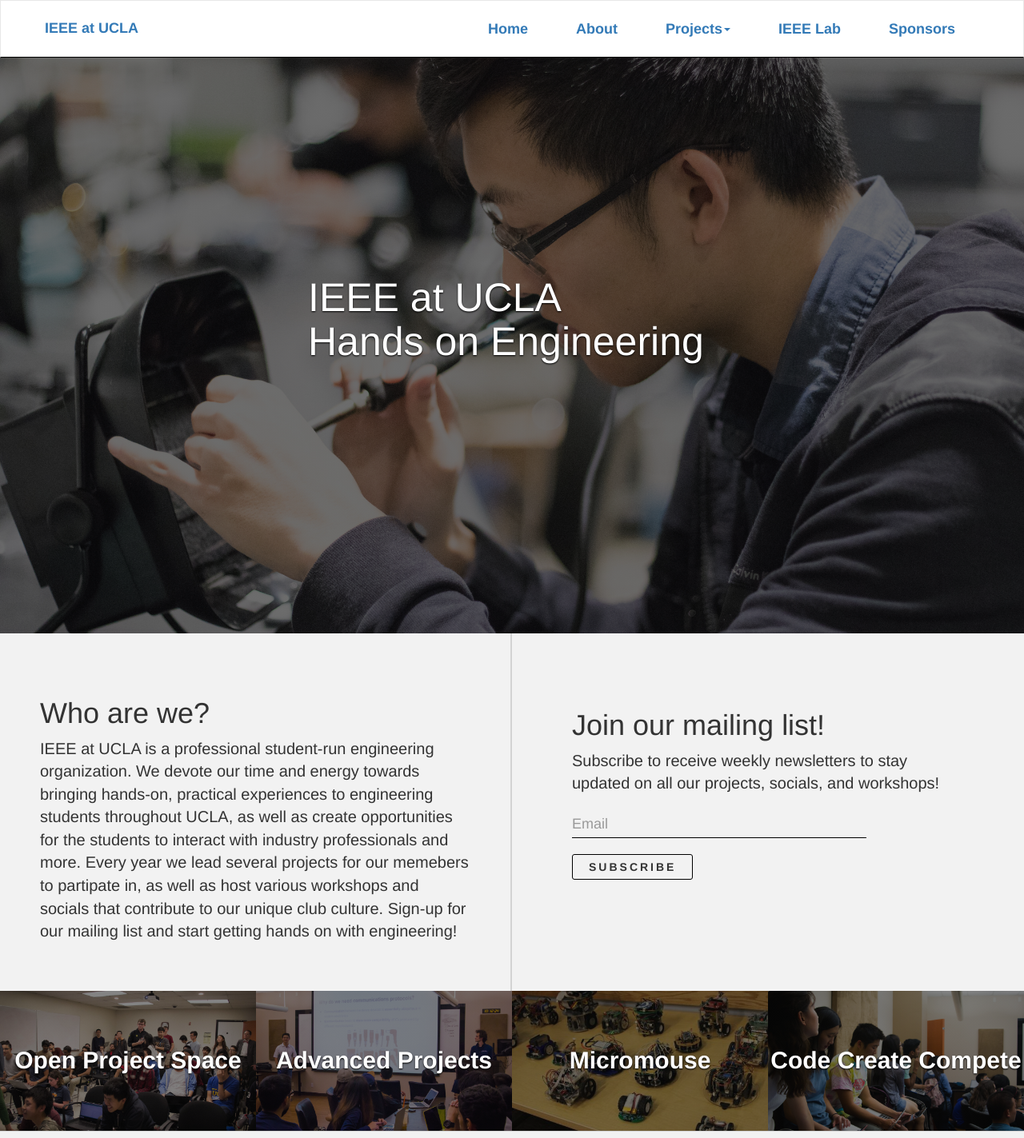
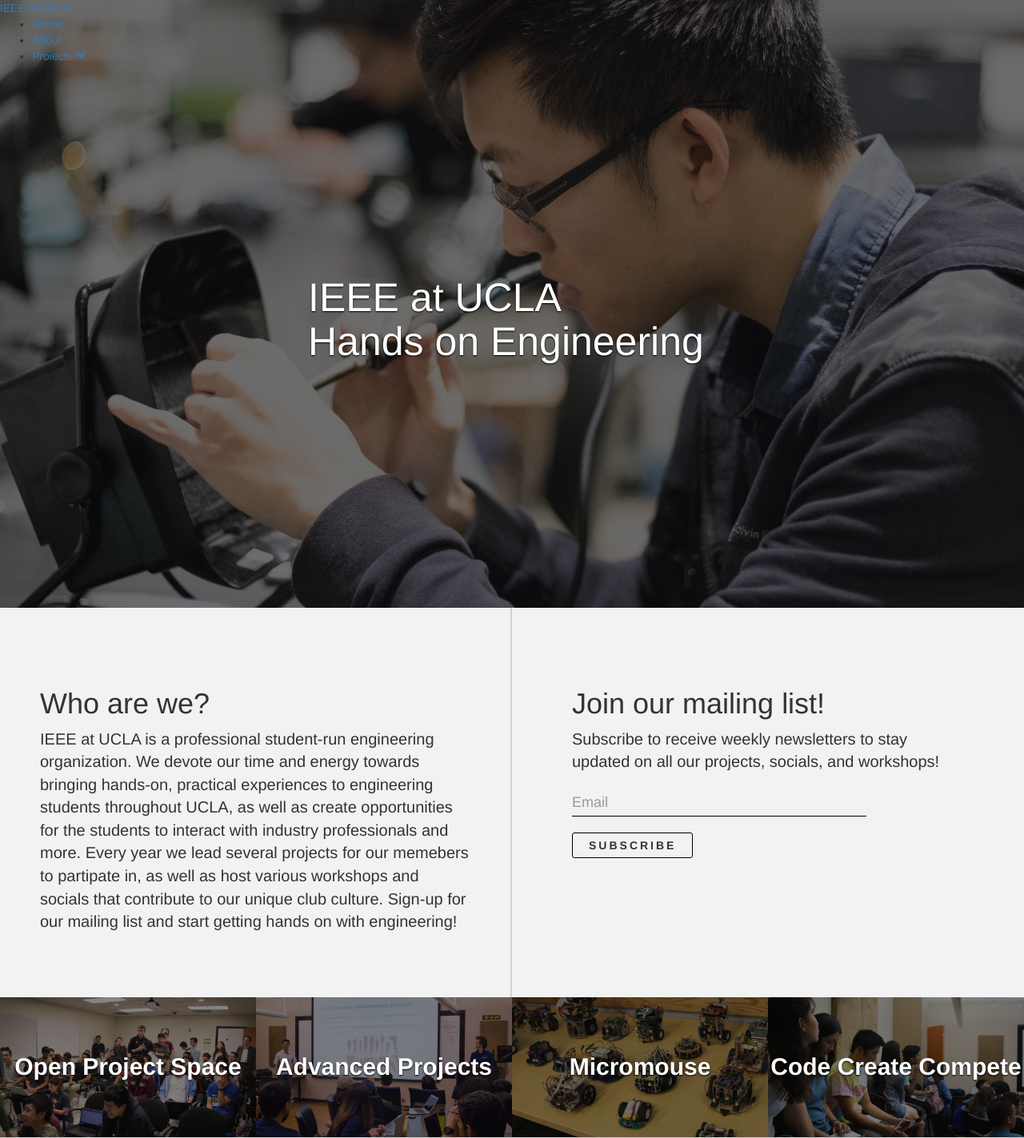
Before and after one commit to UCLA-IEEE/ieeebruins.com, a PHP site: page / in a window 1280 px wide. Shown: the top 1423 px of the page at 80% size. Run offline with PHP 8.4, Linux system fonts and the light colour scheme; some libraries are stand-ins or nearby versions.

Commit message:
Started new navbar from scratch

```diff
--- a/css/index.css
+++ b/css/index.css
@@ -11,7 +11,7 @@
 /* HOME BILLBOARD */
 
 .home-billboard {
-    height: 90%;
+    height: 95%;
     background: linear-gradient(rgba(10, 10, 10, 0.6), rgba(10, 10, 10, 0.6)),
         url('../images/kenny.jpg') center no-repeat;
     background-size: cover;
@@ -51,12 +51,12 @@
 
 .description {
     background-color: #F2F2F2;
-    padding: 60px 50px;
+    padding: 80px 50px;
     border-right: solid lightgrey 2px;
 }
 
 .mailing-list {
-    padding: 75px 75px;
+    padding: 80px 75px;
     background-color: #F2F2F2;
 }
 
@@ -103,7 +103,7 @@
 
 @media (max-width: 992px) {
     .description {
-        padding: 30px 20px;
+        padding: 40px 20px 60px;
         border-left: none;
         border-bottom: solid lightgrey 2px;
     }
--- a/css/navbar.css
+++ b/css/navbar.css
@@ -1,52 +1,10 @@
-.navbar {
-    padding: 0 40px;
-    margin: 0;
-    border-bottom: 1px solid black;
-    background-color: white;
-    border-radius: 0;
-}
+.myNavbar {
+    position: fixed;
+    top: 0;
+    z-index: 1000;
 
-#myNavbar a,
-#myNavbar a:hover,
-#myNavbar a:focus,
-#myNavbar a:visited,
-.navbar-default .navbar-brand:hover {
-    color: #337ab7;
-}
-
-.navbar-default .navbar-brand {
-    font-size: 18px;
-    margin: 9px 0;
-    font-weight: bold;
-    color: #337ab7;
-}
-
-.nav li {
-    font-size: 18px;
-    padding: 10px 15px;
-    font-weight: bold;
-}
-
-.open {
-    background-color: white;
-}
-
-.navbar-toggle {
-    border: none;
-    margin: 17px 0;
-}
-
-.navbar-inverse .navbar-toggle:focus,
-.navbar-inverse .navbar-toggle:hover {
+    width: 100%;
+    height: 75px;
+    overflow: hidden;
     background-color: transparent;
 }
-
-.icon-bar {
-    background-color: #337ab7;
-}
-
-@media (max-width: 768px) {
-    .navbar {
-        padding: 0;
-    }
-}
--- a/includes/navbar.html
+++ b/includes/navbar.html
@@ -1,28 +1,12 @@
-<div class="navbar navbar-default">
-    <div class="container-fluid">
-        <div class="navbar-header">
-            <a class="navbar-brand" href="../">IEEE at UCLA</a>
-            <button type="button" class="navbar-toggle" data-toggle="collapse" data-target="#myNavbar">
-                <span class="icon-bar"></span>
-                <span class="icon-bar"></span>
-                <span class="icon-bar"></span>
-            </button>
-        </div>
-        <div class='collapse navbar-collapse' id='myNavbar'>
-        <ul class="nav navbar-nav navbar-right">
-            <li><a href="../">Home</a></li>
-            <li class="dropdown"><a href="#">About</a></li>
-            <li class="dropdown">
-                <a class="dropdown-toggle" data-toggle="dropdown" href="#">Projects<span class="caret"></span></a>
-                <ul class="dropdown-menu">
-                    <li><a href="#">Page 2-1</a></li>
-                    <li><a href="#">Page 2-2</a></li>
-                    <li><a href="#">Page 2-3</a></li>
-                </ul>
-            </li>
-            <li><a href='#'>IEEE Lab</a></li>
-            <li><a href="#">Sponsors</a></li>
-        </ul>
-        </div>
+<div class='myNavbar'>
+    <div class='brand-container'>
+        <a class='brand'>IEEE at UCLA</a>
     </div>
+    <ul class='nav-list'>
+        <li><a href='#home'>Home</a></li>
+        <li><a href='#about'>About</a></li>
+        <li><a href='#projects'>Projects <span class='glyphicon glyphicon-chevron-down'></span></a></li>
+        <li><a href='#lab'>IEEE Lab</a></li>
+        <li><a href='#sponsors'>Sponsors</a></li>
+    </ul>
 </div>
--- a/index.php
+++ b/index.php
@@ -32,13 +32,16 @@
         </div>
     </div>
 
-    <!-- DESCRIPTION -->
+    <!-- DESCRIPTION AND MAILING LIST -->
     <div class='container-fluid'>
         <div class='row description-container'>
+            <!-- DESCRIPTION -->
             <div class='description col-md-6'>
                 <h1>Who are we?</h1>
                 <p>IEEE at UCLA is a professional student-run engineering organization. We devote our time and energy towards bringing hands-on, practical experiences to engineering students throughout UCLA, as well as create opportunities for the students to interact with industry professionals and more. Every year we lead several projects for our memebers to partipate in, as well as host various workshops and socials that contribute to our unique club culture. Sign-up for our mailing list and start getting hands on with engineering!</p>
             </div>
+            <!-- MAILING LIST -->
+            <!-- TODO: hook this mailing list up -->
             <div class='mailing-list col-md-6'>
                 <h1>Join our mailing list!</h1>
                 <p>Subscribe to receive weekly newsletters to stay updated on all our projects, socials, and workshops!</p>
@@ -53,6 +56,7 @@
     </div>
 
     <!-- PROJECT QUICK LOOK -->
+    <!-- TODO: make project redirect only occur when description is showing -->
     <div class='projects container-fluid'>
         <div class='row'>
             <!-- OPS -->
```
